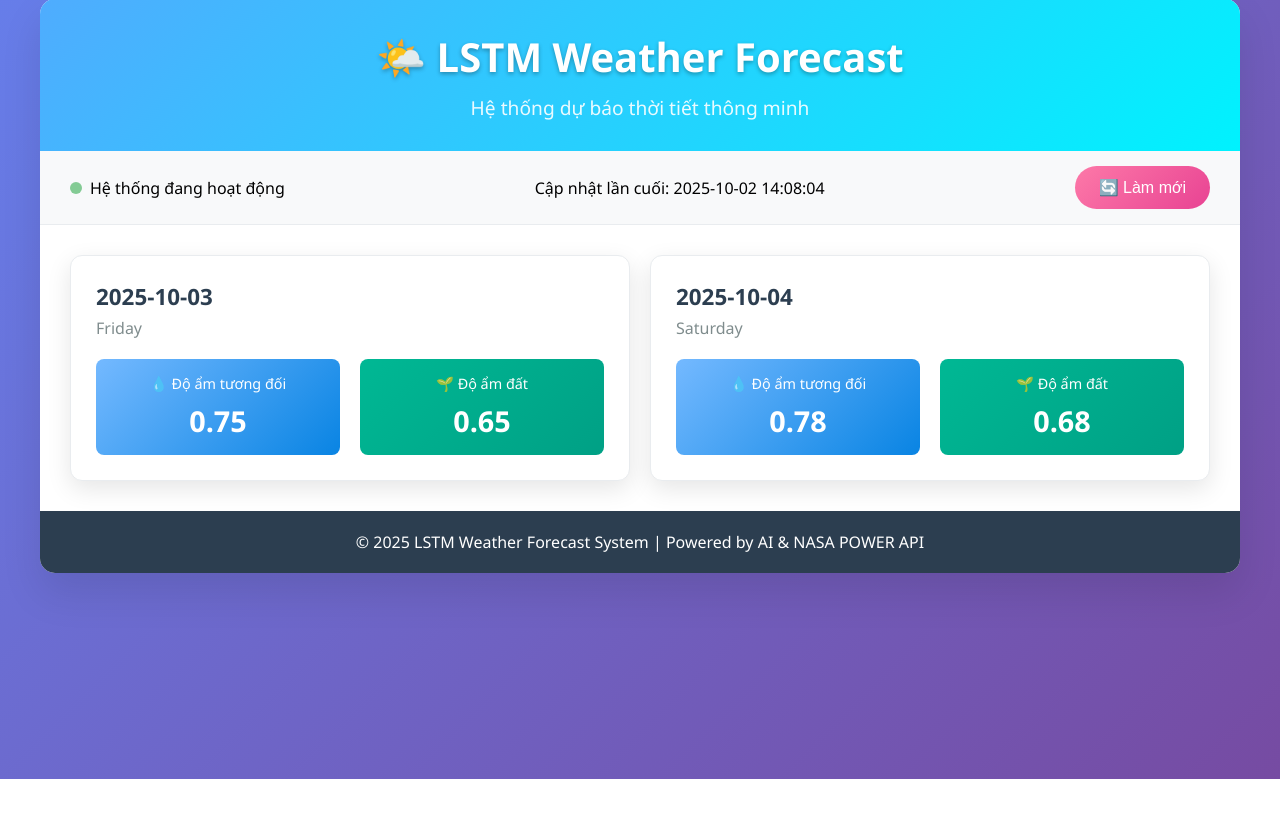
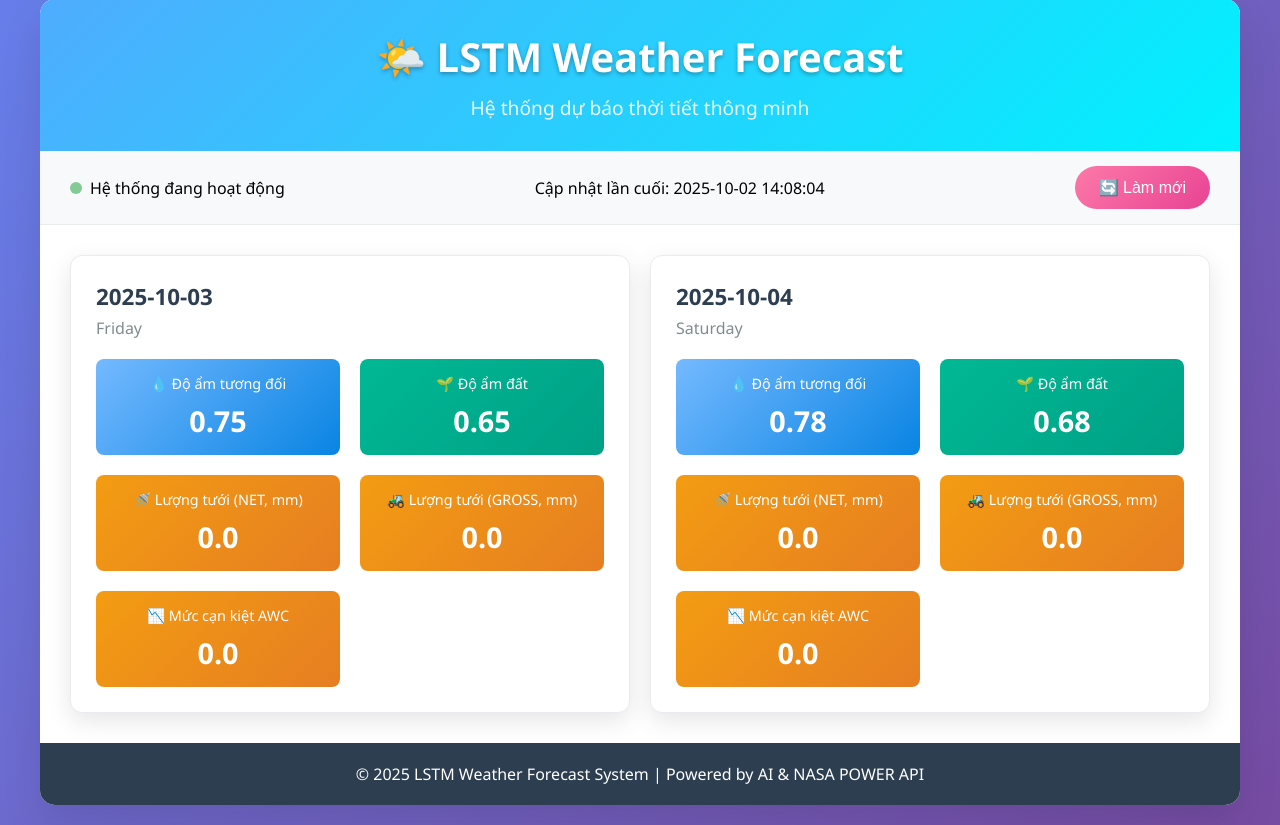
Before and after one commit to quangtmCV/lstm_forecast, a Flask app: page / in a window 1280 px wide. Shown: the part 21-846 px from the top of the page. Before the commit the page ends 800 px from the top, so only its background shows below. Run offline with Flask 3, Linux system fonts and the light colour scheme.

Commit message:
feat(project): add IRRIGATION_NET_MM, IRRIGATION_GROSS_MM and DEPLETION_FRAC

```diff
--- a/src/templates/dashboard.html
+++ b/src/templates/dashboard.html
@@ -248,6 +248,18 @@
                             <div class="metric-label">🌱 Độ ẩm đất</div>
                             <div class="metric-value">{{ forecast.gwetroot }}</div>
                         </div>
+                        <div class="metric" style="background: linear-gradient(135deg, #f39c12 0%, #e67e22 100%); color: white;">
+                            <div class="metric-label" style="color: white;">🚿 Lượng tưới (NET, mm)</div>
+                            <div class="metric-value" style="color: white;">{{ forecast.irrigation_net_mm }}</div>
+                        </div>
+                        <div class="metric" style="background: linear-gradient(135deg, #f39c12 0%, #e67e22 100%); color: white;">
+                            <div class="metric-label" style="color: white;">🚜 Lượng tưới (GROSS, mm)</div>
+                            <div class="metric-value" style="color: white;">{{ forecast.irrigation_gross_mm }}</div>
+                        </div>
+                        <div class="metric" style="background: linear-gradient(135deg, #f39c12 0%, #e67e22 100%); color: white;">
+                            <div class="metric-label" style="color: white;">📉 Mức cạn kiệt AWC</div>
+                            <div class="metric-value" style="color: white;">{{ forecast.depletion_frac }}</div>
+                        </div>
                     </div>
                 </div>
                 {% endfor %}
--- a/src/web_dashboard.py
+++ b/src/web_dashboard.py
@@ -63,7 +63,10 @@ class WebDashboard:
                 'date_formatted': forecast_date.strftime('%Y-%m-%d'),
                 'day_name': forecast_date.strftime('%A'),
                 'qv2m': round(forecast.get('QV2M', 0), 4),
-                'gwetroot': round(forecast.get('GWETROOT', 0), 4)
+                'gwetroot': round(forecast.get('GWETROOT', 0), 4),
+                'irrigation_net_mm': round(forecast.get('IRRIGATION_NET_MM', 0.0), 2),
+                'irrigation_gross_mm': round(forecast.get('IRRIGATION_GROSS_MM', 0.0), 2),
+                'depletion_frac': round(forecast.get('DEPLETION_FRAC', 0.0), 3)
             })
 
     def run(self, debug=False):
@@ -340,6 +343,18 @@ def create_templates():
                             <div class="metric-label">🌱 Độ ẩm đất</div>
                             <div class="metric-value">{{ forecast.gwetroot }}</div>
                         </div>
+                        <div class="metric" style="background: linear-gradient(135deg, #f39c12 0%, #e67e22 100%); color: white;">
+                            <div class="metric-label" style="color: white;">🚿 Lượng tưới (NET, mm)</div>
+                            <div class="metric-value" style="color: white;">{{ forecast.irrigation_net_mm }}</div>
+                        </div>
+                        <div class="metric" style="background: linear-gradient(135deg, #f39c12 0%, #e67e22 100%); color: white;">
+                            <div class="metric-label" style="color: white;">🚜 Lượng tưới (GROSS, mm)</div>
+                            <div class="metric-value" style="color: white;">{{ forecast.irrigation_gross_mm }}</div>
+                        </div>
+                        <div class="metric" style="background: linear-gradient(135deg, #f39c12 0%, #e67e22 100%); color: white;">
+                            <div class="metric-label" style="color: white;">📉 Mức cạn kiệt AWC</div>
+                            <div class="metric-value" style="color: white;">{{ forecast.depletion_frac }}</div>
+                        </div>
                     </div>
                 </div>
                 {% endfor %}
```
Also changed, not shown: src/main.py (+25 -0 lines), README.md, data/POWER_Point_Daily_20111207_20250807_021d01N_105d83E_LST.csv, 1 other file.
